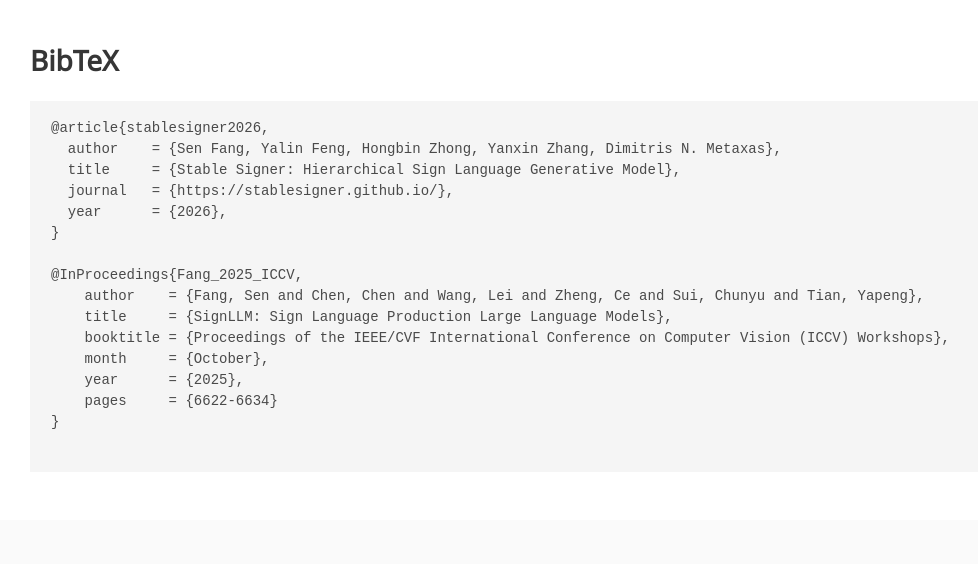
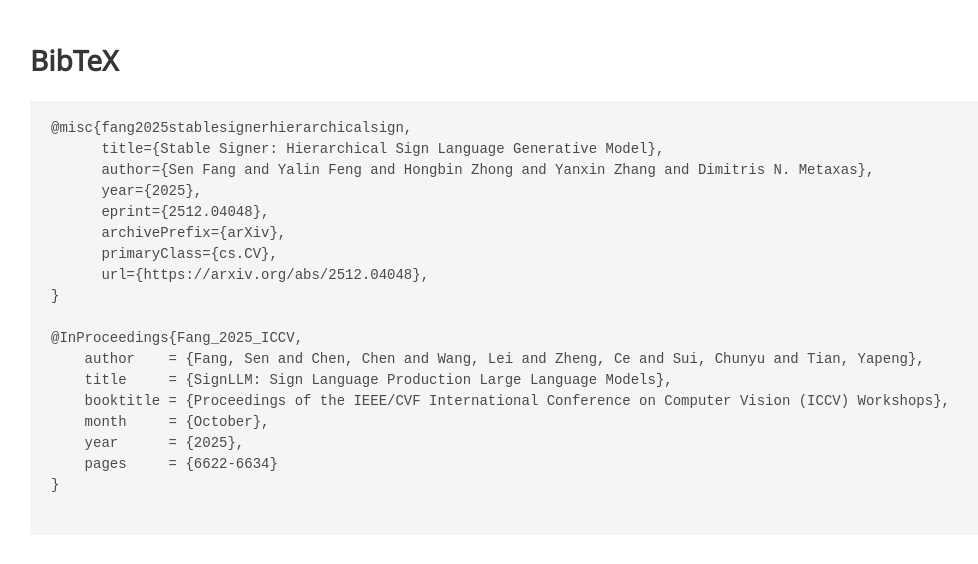
Before and after one commit to StableSigner/StableSigner.github.io, a plain HTML site: page index.html in a window 1280 px wide. Shown: the part 4882-5446 px from the top of the page, without its empty margins (130-1108 px from the left). Drawn offline with nearby package versions, Linux system fonts and the light colour scheme; some icons are missing; a web font is replaced by a local one.

Commit message:
Update BibTeX citation and arXiv link
- Replace placeholder BibTeX with official arXiv citation
- Add arXiv eprint number 2512.04048
- Update arXiv button link to https://arxiv.org/abs/2512.04048
- Keep SignLLM ICCV citation unchanged

🤖 Generated with [Claude Code](https://claude.com/claude-code)

Co-Authored-By: Claude <noreply@anthropic.com>

```diff
--- a/index.html
+++ b/index.html
@@ -292,7 +292,7 @@
                 </a>
               </span>
               <span class="link-block">
-                <a href=""
+                <a href="https://arxiv.org/abs/2512.04048"
                    class="external-link button is-normal is-rounded is-dark">
                   <span class="icon">
                       <i class="ai ai-arxiv"></i>
@@ -1315,11 +1315,14 @@
 <section class="section" id="BibTeX">
   <div class="container is-max-desktop content">
     <h2 class="title">BibTeX</h2>
-    <pre><code>@article{stablesigner2026,
-  author    = {Sen Fang, Yalin Feng, Hongbin Zhong, Yanxin Zhang, Dimitris N. Metaxas},
-  title     = {Stable Signer: Hierarchical Sign Language Generative Model},
-  journal   = {https://stablesigner.github.io/},
-  year      = {2026},
+    <pre><code>@misc{fang2025stablesignerhierarchicalsign,
+      title={Stable Signer: Hierarchical Sign Language Generative Model},
+      author={Sen Fang and Yalin Feng and Hongbin Zhong and Yanxin Zhang and Dimitris N. Metaxas},
+      year={2025},
+      eprint={2512.04048},
+      archivePrefix={arXiv},
+      primaryClass={cs.CV},
+      url={https://arxiv.org/abs/2512.04048},
 }
 
 @InProceedings{Fang_2025_ICCV,
```
